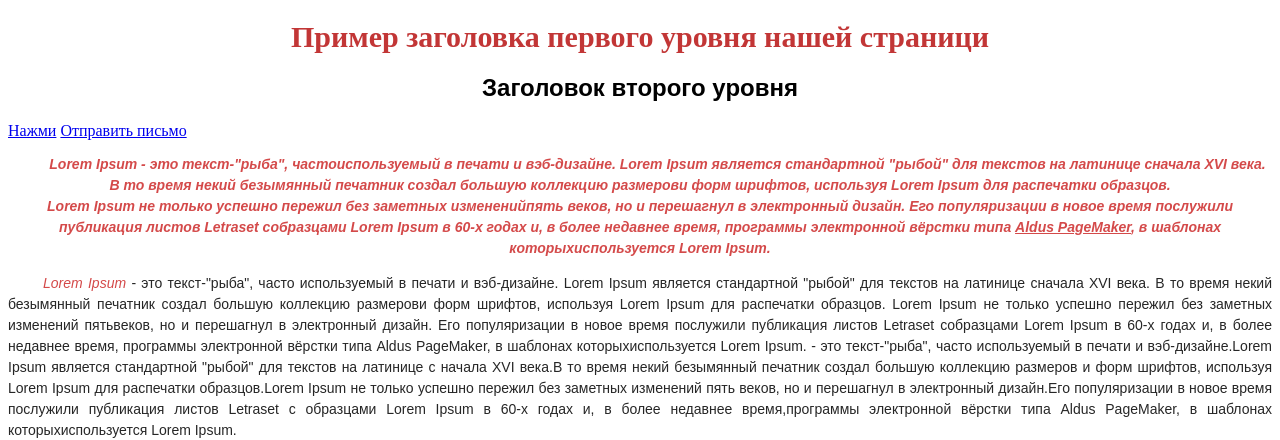
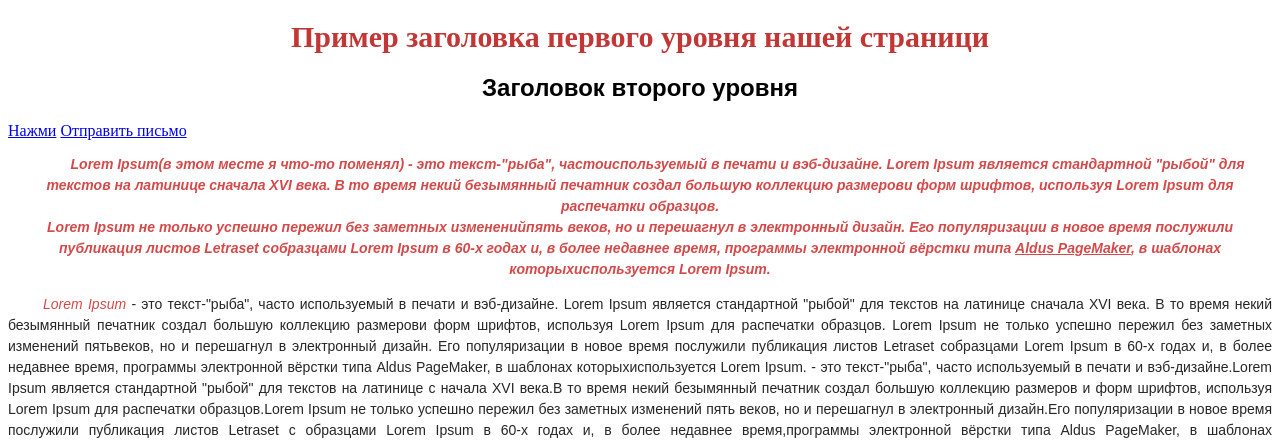
Before and after one commit to MegaKefir/project, a plain HTML site: page index.html in a window 1280 px wide. Shown: the top 440 px of the page. Drawn offline with Linux system fonts and the light colour scheme.

Commit message:
second commit

```diff
--- a/index.html
+++ b/index.html
@@ -12,7 +12,7 @@
 		<h2>Заголовок второго уровня</h2>
 		<a href="#Picture">Нажми</a>
 		<a href="mailto: oukovalevskiy@gail.com" >Отправить письмо</a>
-		<p align="center"><strong><em>Lorem Ipsum - это текст-"рыба", частоиспользуемый в печати и вэб-дизайне.
+		<p align="center"><strong><em>Lorem Ipsum(в этом месте я что-то поменял) - это текст-"рыба", частоиспользуемый в печати и вэб-дизайне.
 		Lorem Ipsum является стандартной "рыбой" для текстов на латинице сначала XVI века.
 		В то время некий безымянный печатник создал большую коллекцию размерови форм шрифтов, используя Lorem Ipsum для распечатки образцов.
 		<br/> Lorem Ipsum не только успешно пережил без заметных измененийпять веков, но и перешагнул в электронный дизайн.
```
